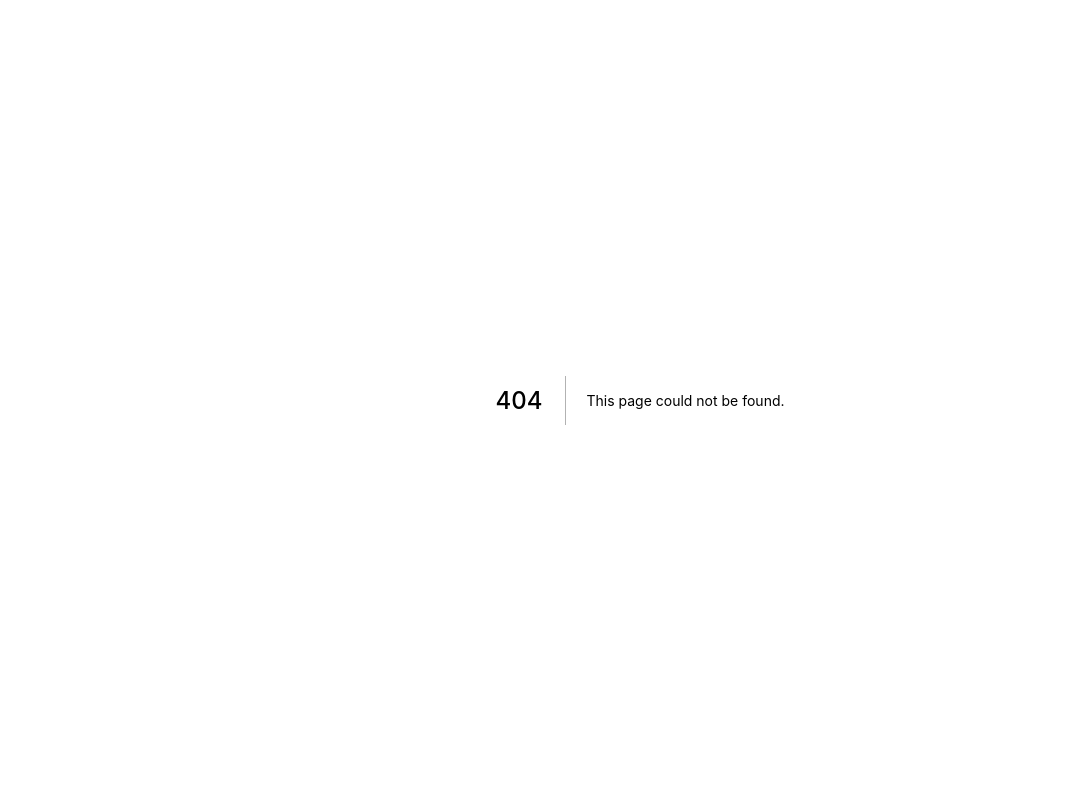
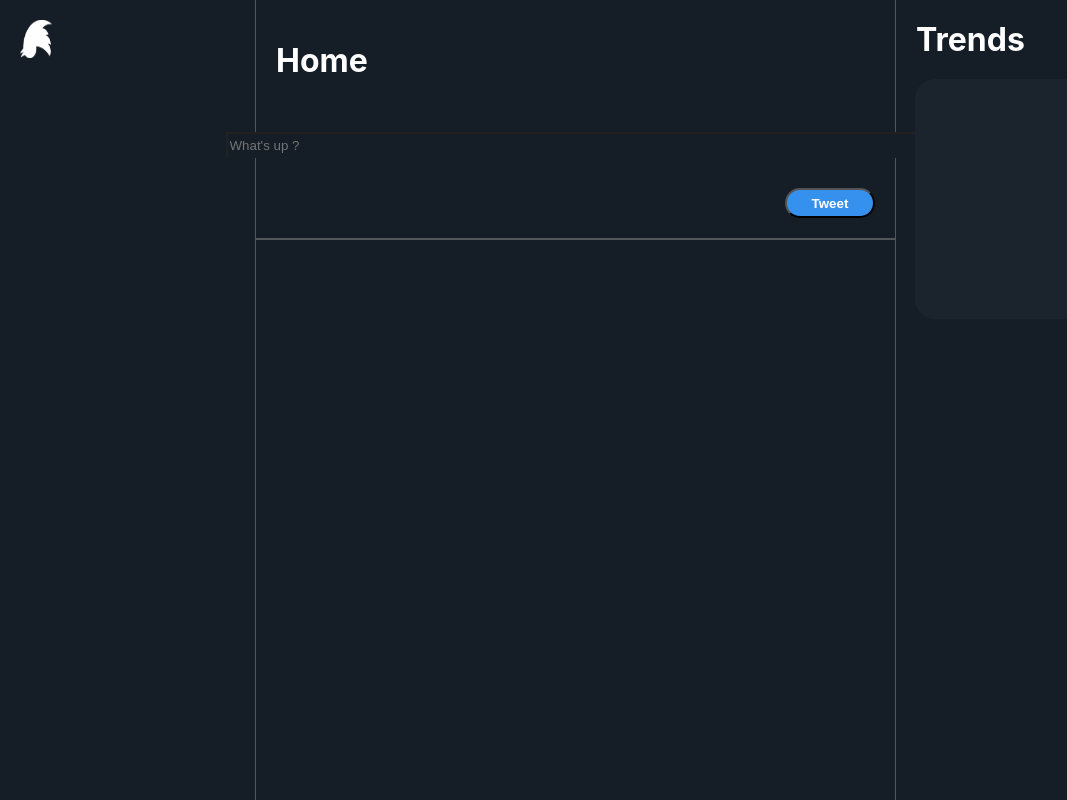
Before and after one commit to Pirlo987/Hackatweet, a Next.js app in the folder frontend/: page /twitter in a window 1280 px wide. Before the commit this address had no page. Shown: the whole page, without its empty margins (0-1067 px from the left). Built offline with nearby package versions, Linux system fonts and the light colour scheme.

Commit message:
css twitter

```diff
--- a/frontend/components/Home.js
+++ b/frontend/components/Home.js
@@ -1,4 +1,6 @@
 import styles from '../styles/Home.module.css';
+import Link from 'next/link';
+
 
 function Home() {
   return (
@@ -23,6 +25,7 @@ function Home() {
             <p id={styles.p}>Already Have an acoount ?</p>
 
             <button id={styles.btnSignIn}>Sign in</button>
+            <Link href="/twitter">Go to twitter page</Link>
         </div>
 
     </div>
--- a/frontend/components/Signup.js
+++ b/frontend/components/Signup.js
@@ -27,7 +27,7 @@ function Signup(){
                 <input className={styles.inputSignup} type='text'></input>
                 <input className={styles.inputSignup} type='text'></input>
                 <input className={styles.inputSignup} type='text'></input>
-                <button>Signin</button>
+                <button>Signup</button>
             </div>
 
           </Modal>
--- /dev/null
+++ b/frontend/components/Twitter.js
@@ -0,0 +1,33 @@
+import styles from '../styles/Twitter.module.css';
+
+function Twitter(){
+
+return(
+    <div className={styles.container}>
+        <div className={styles.leftContainer}>
+            <img className={styles.logo} src='logo_twitter.png'/>
+        </div>
+        <div className={styles.middleContainer}>
+            <div className={styles.tweetContainer}>
+                <div className={styles.titleHome}>
+                    <h1>Home</h1>
+                 </div>
+                <input className={styles.tweetInput} placeholder="What's up ?"></input>
+                <div className={styles.btnContainer}>
+                <button className={styles.tweetBtn}>Tweet</button>
+                </div>
+            </div>
+            <div className={styles.postContainer}>
+            </div>
+        </div>
+        <div className={styles.rightContainer}>
+            <h1 className={styles.trendsTitle}>Trends</h1>
+            <div className={styles.trendsContainer}>
+                <div className={styles.trendsContent}></div>
+            </div>
+        </div>
+    </div>
+)
+}
+
+export default Twitter;
--- /dev/null
+++ b/frontend/pages/twitter.js
@@ -0,0 +1,7 @@
+import Twitter from '../components/Twitter';
+
+function TwitterPage() {
+  return <Twitter />;
+}
+
+export default TwitterPage;
--- /dev/null
+++ b/frontend/styles/Tweet.module.css
@@ -0,0 +1,3 @@
+.postContainer{
+    width: 100%;
+}
--- /dev/null
+++ b/frontend/styles/Twitter.module.css
@@ -0,0 +1,102 @@
+.container{
+    display: flex;
+    height: 100vh;
+    background-color: #151D27;
+    color: white;
+
+}
+
+.leftContainer{
+    display: flex;
+    padding: 20px;
+    width: 20%;
+    height: 100%;
+    border-right: 1px solid #51565B;
+}
+
+.logo{
+    width: 15%;
+    height: 5%;
+}
+
+.middleContainer{
+    width: 50%;
+    height: 100%;
+    border-right: 1px solid #51565B;
+}
+
+.titleHome{
+    width: 100%;
+    display: flex;
+    justify-content: flex-start;
+    padding: 20px;
+}
+
+.tweetContainer{
+    display: flex;
+    flex-direction: column;
+    justify-content: center;
+    align-items: center;
+    width: 100%;
+    height: 30%;
+    gap: 10px;
+    border-bottom: 2px solid #51565B;
+
+}
+
+.tweetInput{
+    width: 700px;
+    height: 70px;
+    border-bottom: #51565B;
+    background-color: #151D27;
+    color: white;
+
+}
+
+.btnContainer{
+    display: flex;
+    justify-content: flex-end;
+    width: 100%;
+    padding: 20px;
+
+}
+
+.tweetBtn{
+    width: 90px;
+    height: 30px;
+    border-radius: 20px;
+    background-color: #3690ED;
+    color: white;
+    font-weight: 600;
+}
+
+
+
+.rightContainer{
+    display: flex;
+    flex-direction: column;
+    align-items: center;
+    width: 30%;
+    height: 100%;
+
+}
+
+.trendsContainer{
+    width: 90%;
+    height: 30%;
+    background-color: #1B232C;
+    border-radius: 20px;
+}
+
+.trendsTitle{
+    padding: 10px;
+    width: 100%;
+    margin: 0;
+    padding: 20px;
+
+}
+
+.trendsContent{
+    width: 100%;
+    height: 30%;
+}
```
Also changed, not shown: frontend/components/Tweet.js (+12 -0 lines).
